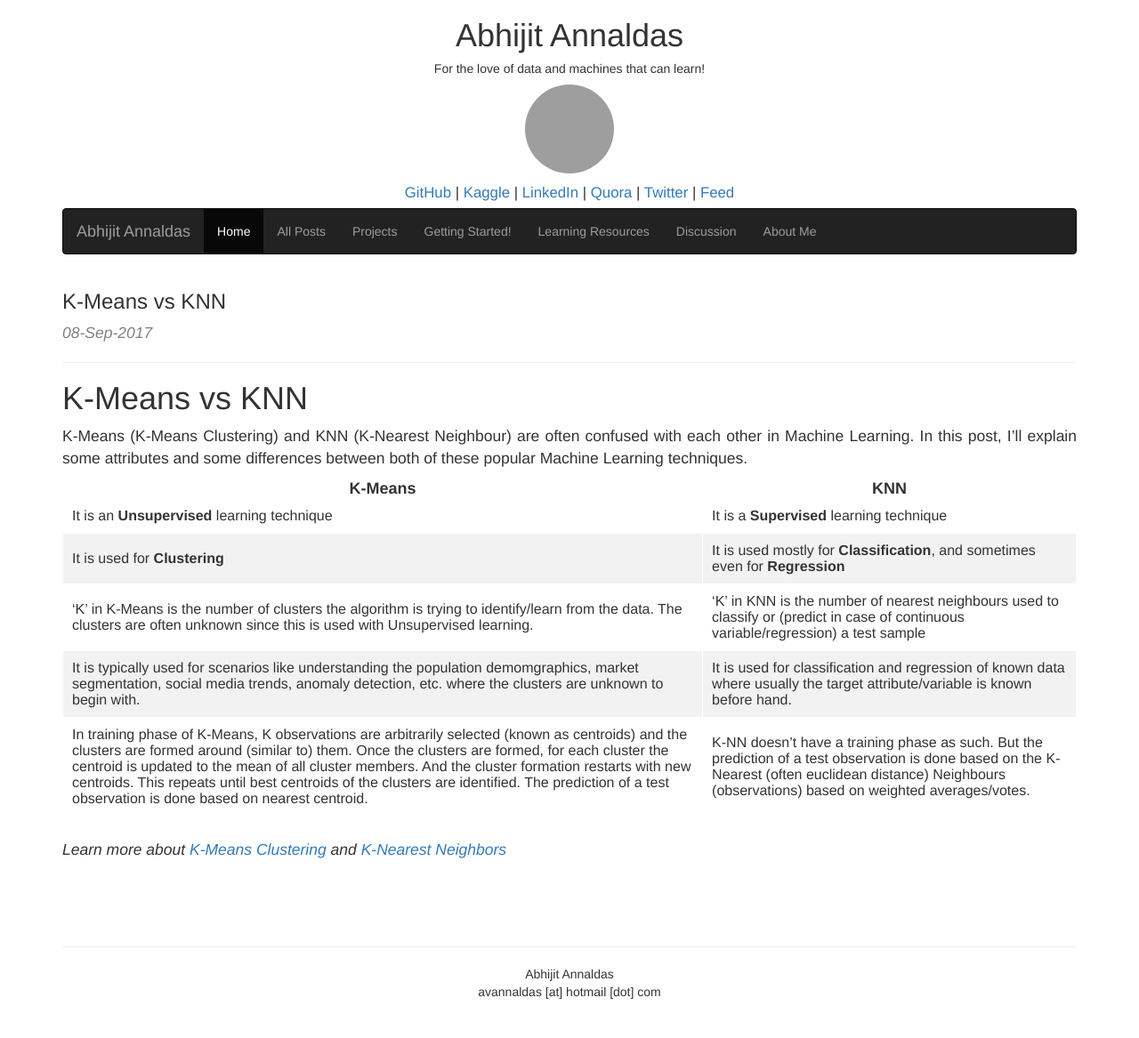
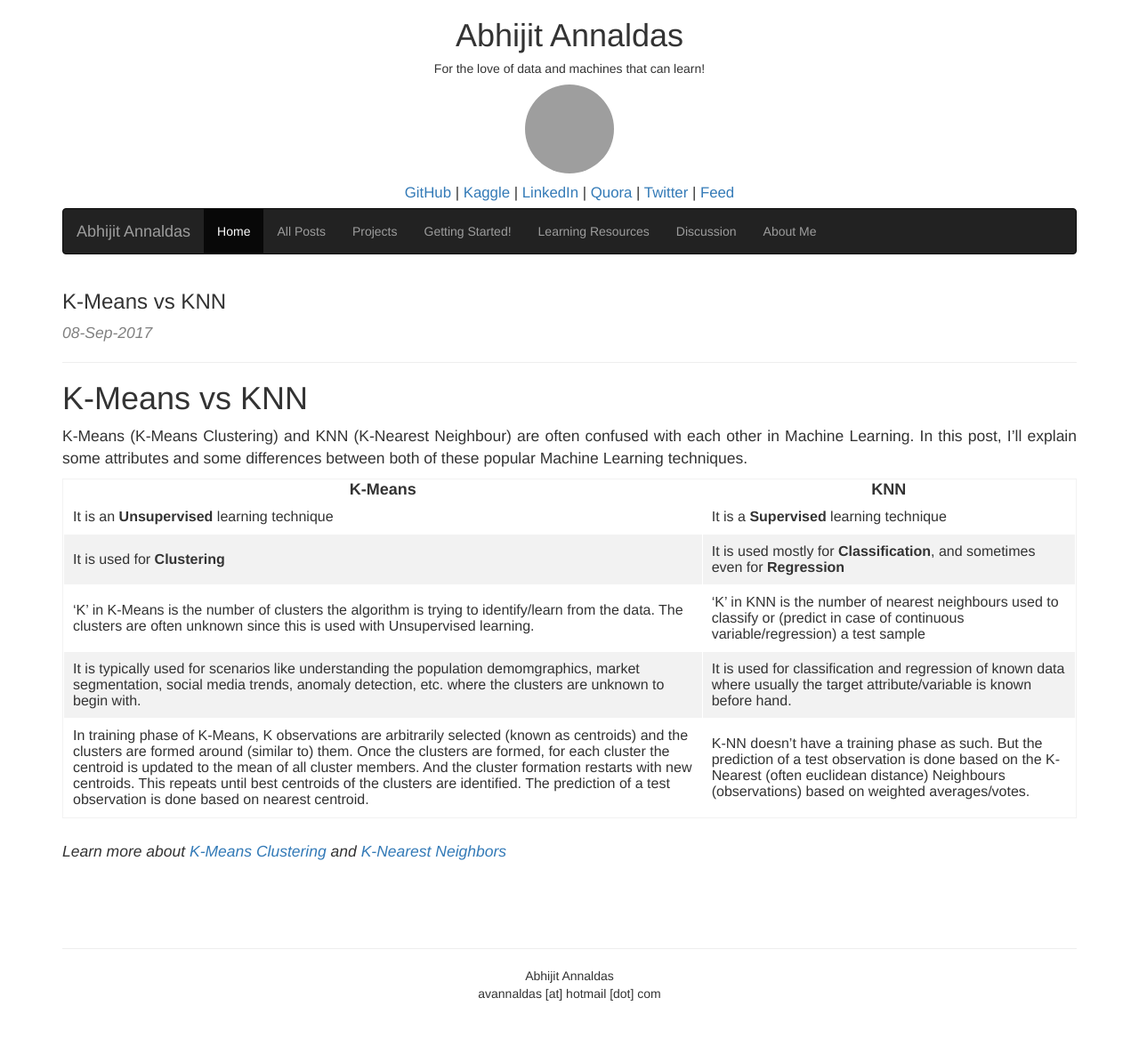
Before and after one commit to devm1023/ML_project, a Jekyll site: the page built from _posts/2017-09-23-kmeans-vs-knn-in-machine-learning.markdown, in a window 1280 px wide. Shown: the whole page at 89% size. Built offline with Jekyll 4.4.1, drawn with Linux system fonts in a browser that asks for light colours; nearby versions of some CDN libraries; comment, search, counter and statistics services are not loaded; grey boxes are pictures that could not be loaded.

Commit message:
Update style.css

```diff
--- a/css/style.css
+++ b/css/style.css
@@ -21,7 +21,7 @@ table {
   padding: 0px;
   border-width: thin;
   border-spacing: 1px;
-  border-style: none;
+  border-style: solid;
   border-color: #f2f2f2;
 }
 
```
